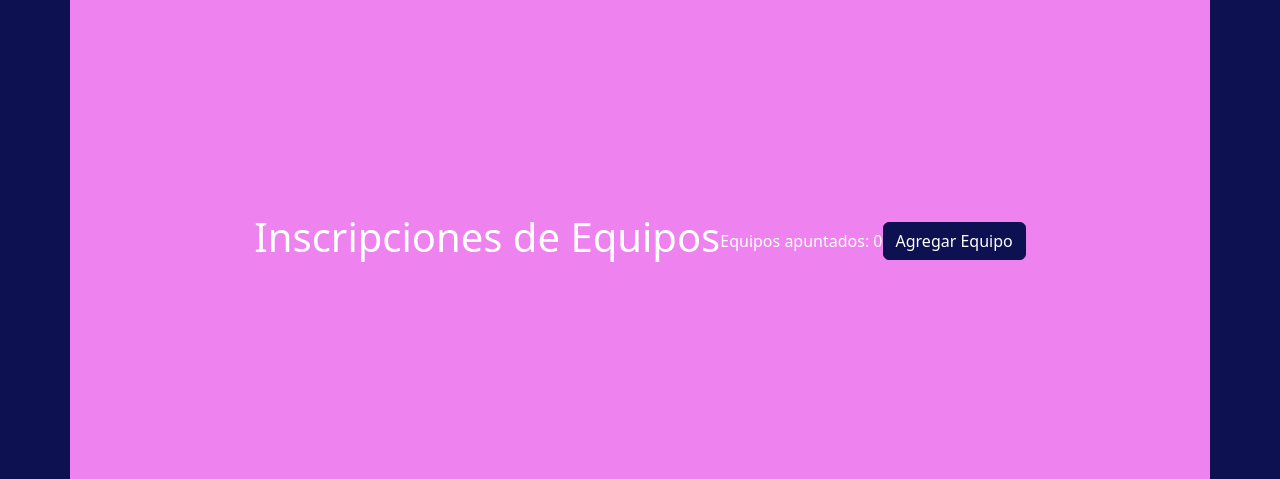
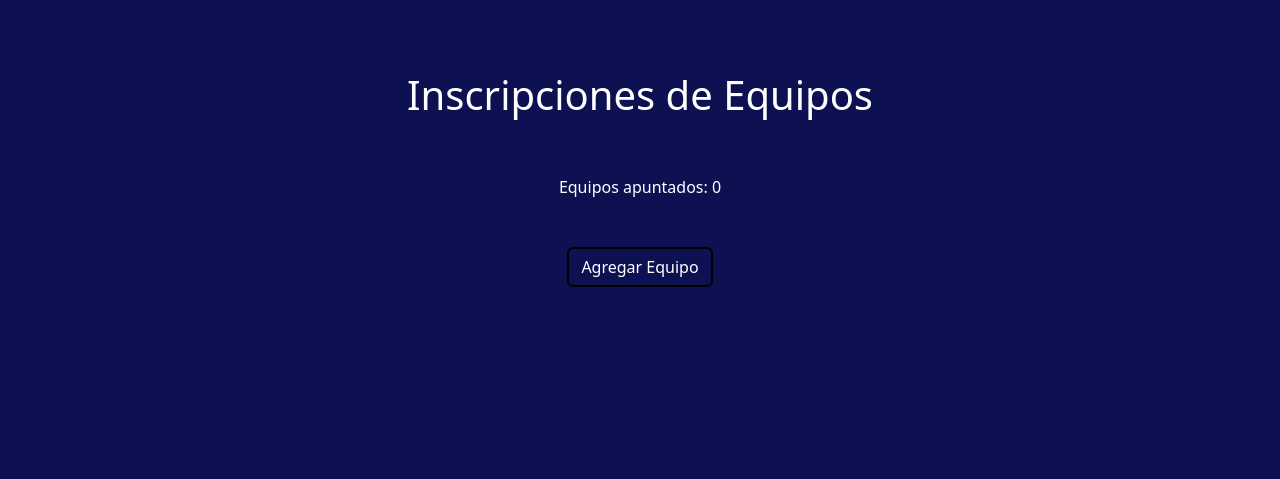
Before and after one commit to nachomecode/Sport-App, a website: page public/sorteos/sorteos.html in a window 1280 px wide. Shown: the part 135-614 px from the top of the page. Drawn offline with nearby package versions, Linux system fonts and the light colour scheme.

Commit message:
style page3

```diff
--- a/src/sass/_sorteos.scss
+++ b/src/sass/_sorteos.scss
@@ -1,19 +1,22 @@
 
 .container {
   color: white;
+  margin-top: 10vh;
   display: flex;
-  justify-content: center;
-  background-color: violet;
+  flex-direction: column;
+  height: 100vh;
+  width: 100vh;
   align-items: center;
-  width: 500px;
-  height: 500px;
 }
 
 #team-list {
   background-color: violet;
   margin-top: 10px 0;
-  align-self: flex-start;
-  justify-content: center;
   color: white ;
   align-items: center;
 }
+
+#add-team{
+  border-color: black;
+  border-width: 2px;
+}
```
Also changed, not shown: public/css/styles.css, 1 other file.
